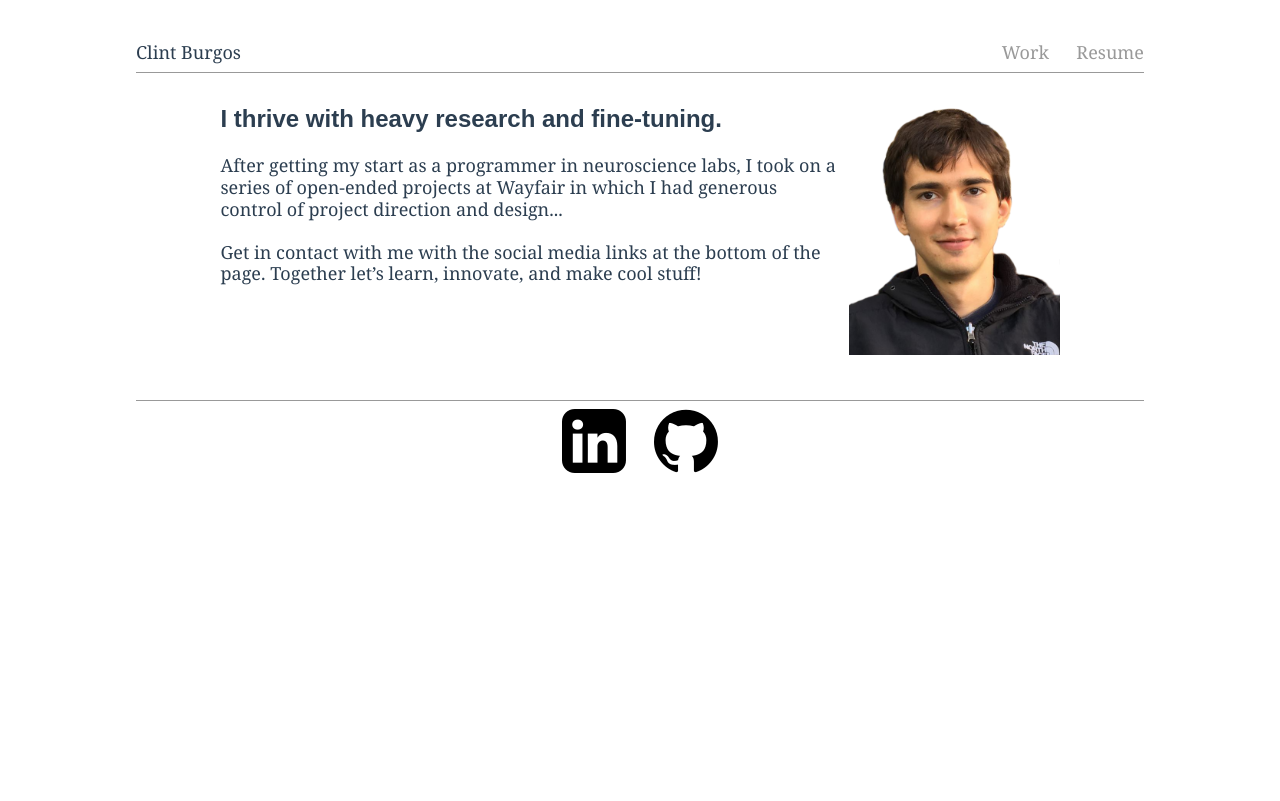
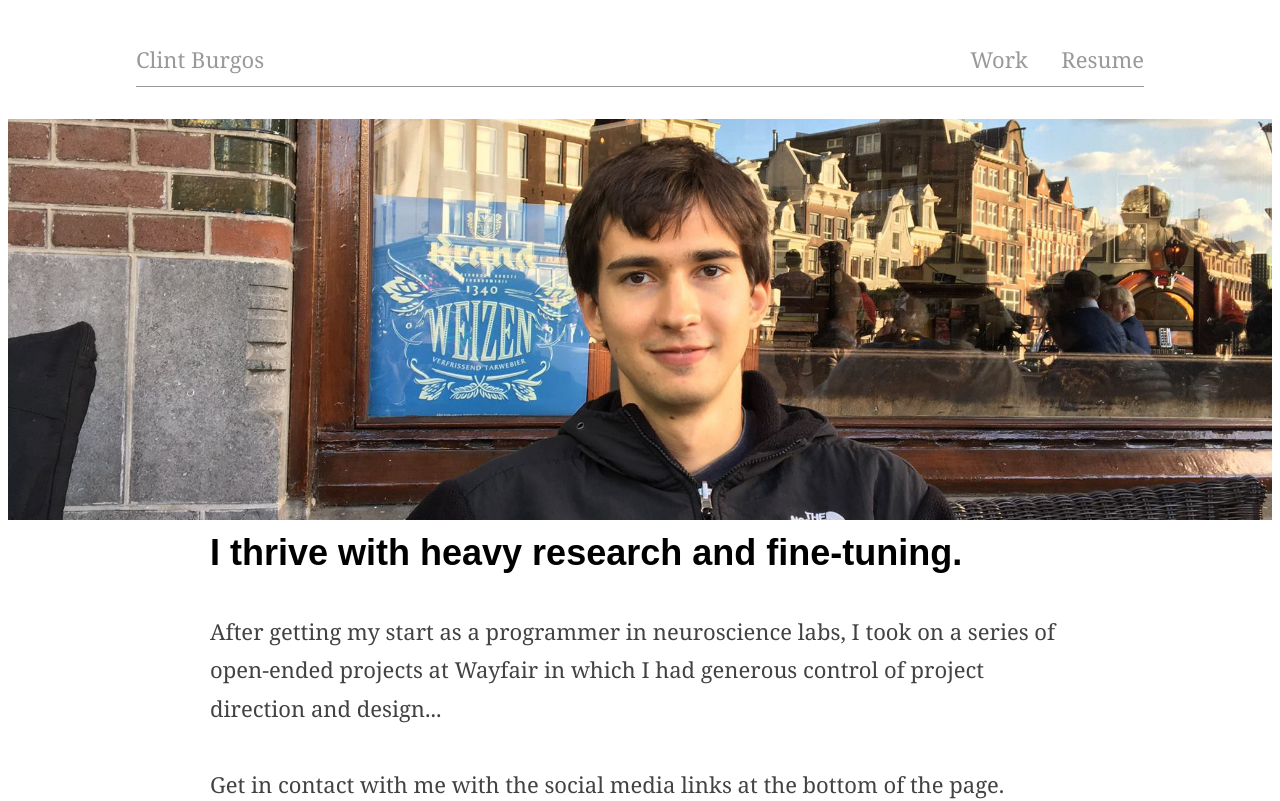
Before and after one commit to clintburgos/ClintBurgosDotCom, a Vue app: page /#/ in a window 1280 px wide. Shown: the top 801 px of the page. Built offline with nearby package versions, Linux system fonts and the light colour scheme.

Commit message:
tweaked home

```diff
--- a/src/App.vue
+++ b/src/App.vue
@@ -2,7 +2,7 @@
   <div id="app">
     <div id="header">
       <div id="nav-container">
-        <div id="name">Clint Burgos</div>
+        <a href="/"><div id="name">Clint Burgos</div></a>
         <div id="nav">
           <a href='work'>Work</a>
           &emsp;
@@ -18,7 +18,7 @@
       <a href="https://www.linkedin.com/in/clintburgos/" target="_blank">
         <img class="footer-icon" src="./assets/linkedin_icon.png" alt="LinkedIn">
       </a>
-      &emsp;
+      &nbsp;
       <a href="https://github.com/clintburgos" target="_blank">
         <img class="footer-icon" src="./assets/github_icon.png" alt="GitHub">
       </a>
@@ -34,15 +34,47 @@ export default {
 
 <style>
 
+a {
+  color: #999999;
+  text-decoration: none;
+  target: '_blank';
+}
+
+a:visited {
+  color: #999999;
+}
+
+a:hover {
+  color: #000000;
+}
+
+a:active {
+  color: #000000;
+}
+
+h1 {
+  font-family: 'Metric-Bold', Arial, sans-serif;
+  font-style: normal;
+  font-weight: 400;
+  font-size: 36px;
+  line-height: 1.2;
+  color: #000000;
+  margin: 0px;
+}
+
 #app {
   margin: 0px;
   padding: 0px;
-  font-family: 'Georgia';
-  font-size: 18px;
+  font-family: "lemonde-journal", Georgia, serif;;
+  font-style: normal;
+  font-weight: 400;
+  font-size: 22px;
+  line-height: 1.74;
+  color: #424242;
   -webkit-font-smoothing: antialiased;
   -moz-osx-font-smoothing: grayscale;
+  text-rendering: optimizeLegibility;
   text-align: center;
-  color: #2c3e50;
 }
 
 #header {
@@ -57,7 +89,6 @@ export default {
 
 #name {
   text-align: left;
-  color: 'black';
   flex: 2;
   margin: 0px;
   display: inline-block;
@@ -92,23 +123,4 @@ export default {
   opacity: 0.6;
 }
 
-a {
-  target: '_blank';
-}
-
-a:link {
-  color: #999999;
-  text-decoration: none;
-}
-
-a:hover {
-  color: #000000;
-}
-
-h1 {
-  font-family: 'Arial';
-  font-size: 24px;
-  margin: 0px;
-}
-
 </style>
--- a/src/components/Home.vue
+++ b/src/components/Home.vue
@@ -1,5 +1,6 @@
 <template>
   <div>
+    <img id="me_cutout" src="../assets/me_banner.jpg">
     <div id="about">
       <text-block
         title='I thrive with heavy research and fine-tuning.'
@@ -7,7 +8,6 @@
         Get in contact with me with the social media links at the bottom of the page. Together let’s learn, innovate, and make cool stuff!'
       />
     </div>
-    <img id="me_cutout" src="../assets/me_cutout.png">
   </div>
 </template>
 
@@ -21,14 +21,14 @@ export default {
 
 #about {
   vertical-align: top;
-  display: inline-block;
+  /*display: inline-block;*/
 }
 
 #me_cutout {
-  margin-left: 8px;
-  width: 211px;
-  height: 250px;
-  display: inline-block;
+  padding: 0px;
+  margin: 0px;
+  width: 100%
+  /*display: inline-block;*/
 }
 
 </style>
--- a/src/components/TextBlock.vue
+++ b/src/components/TextBlock.vue
@@ -15,10 +15,21 @@ export default {
 
 <style scoped>
 
+h1 {
+  font-family: 'Metric-Bold', Arial, sans-serif;
+  font-style: normal;
+  font-weight: 700;
+  font-size: 36px;
+  line-height: 1.2;
+  color: #000000;
+  margin: 0px;
+}
+
 #text-block-container {
-  width: 620px;
+  margin: 0 auto;
+  max-width: 860px;
   text-align: left;
-  line-height: 1.2;
+  font: inherit;
 }
 
 </style>
```
Also changed, not shown: src/assets/me_banner.jpg.
